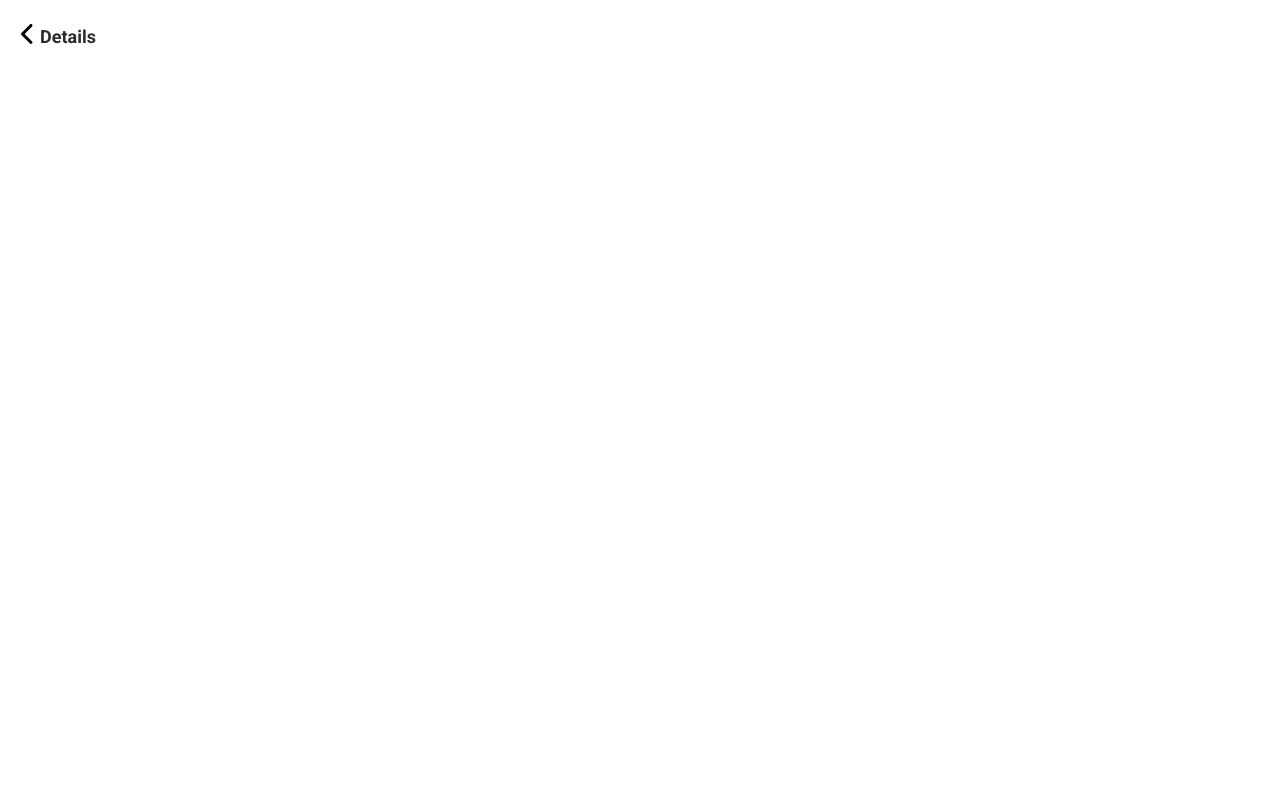
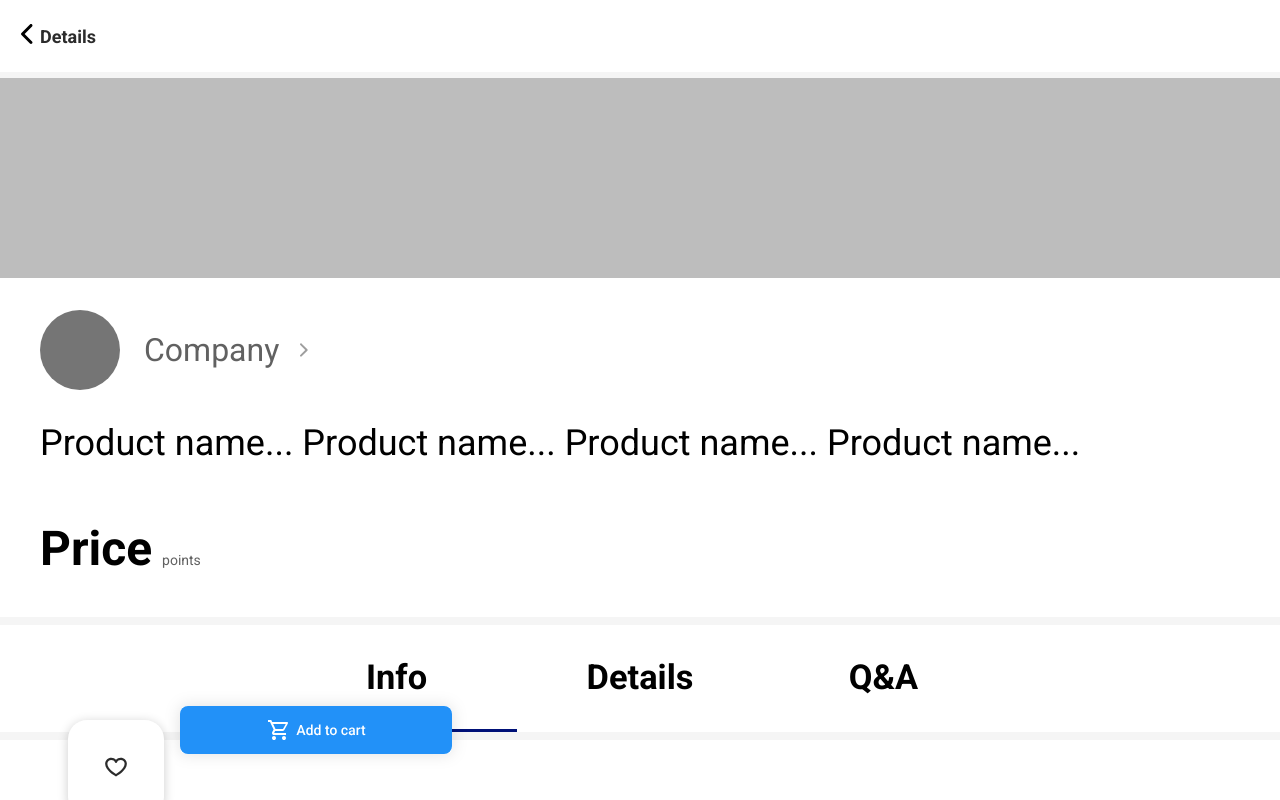
Before and after one commit to rlagkdms/Matie-Frontend, a plain HTML site: page html/product-detail.html in a window 1280 px wide. Drawn offline with Linux system fonts and the light colour scheme; a web font is replaced by a local one.

Commit message:
💄 product-detail UI 완성

```diff
--- a/css/product-detail.css
+++ b/css/product-detail.css
@@ -0,0 +1,116 @@
+#wrap {
+  width: 100%;
+  height: 100%;
+}
+
+main {
+  position: relative;
+  height: 82.73vh;
+  background-color: var(--background-color);
+  overflow-y: scroll;
+  padding-top: 20px;
+  top: 7.27vh;
+}
+
+.detail-img {
+  width: 100%;
+  height: 25vh;
+  background-color: #bdbdbd;
+}
+
+.container-info {
+  padding-left: 1vmin;
+  background-color: white;
+  padding-bottom: 5vmin;
+}
+
+.container-company {
+  display: flex;
+  padding: 4vmin;
+}
+
+.company-image {
+  width: 10vmin;
+  height: 10vmin;
+  border-radius: 50%;
+  border: 0;
+  background-color: #757575;
+}
+
+.company {
+  display: inline-flex;
+  margin-left: 13vmin;
+  font-size: 4vmin;
+  color: #616161;
+}
+
+.company > img {
+  padding-left: 2vmin;
+}
+
+.info-text {
+  padding-left: 4vmin;
+  width: 90%;
+}
+
+.title {
+  font-size: 4.5vmin;
+}
+
+.point {
+  margin-top: 7vmin;
+}
+
+.price {
+  font-weight: bold;
+  font-size: 6vmin;
+}
+
+.price-point {
+  color: #616161;
+  margin-left: 0.8vmin;
+}
+
+.container-radio {
+  text-align: center;
+}
+
+.select {
+  margin-top: 1vmin;
+  padding-top: 4vmin;
+  text-align: center;
+  background-color: white;
+}
+
+.select input[type="radio"] {
+  display: none;
+}
+
+.select input[type="radio"] + label {
+  display: inline-block;
+  width: 30vmin;
+  height: 9vmin;
+  font-weight: bold;
+  font-size: 4.3vmin;
+}
+
+.select input[type="radio"]:checked + label {
+  border-bottom: 3px solid #001178;
+}
+
+.container-add {
+  display: inline-flex;
+  position: fixed;
+  bottom: -2vmin;
+  left: 8.5vmin;
+}
+
+.container-heart {
+  width: 12vmin;
+  height: 12vmin;
+  border-radius: 20%;
+  border: 0;
+  margin-top: 3.8vmin;
+  background-color: white;
+  box-shadow: 0px 2px 11px 0 rgba(0, 0, 0, 0.2);
+}
--- a/html/product-detail.html
+++ b/html/product-detail.html
@@ -1,5 +1,6 @@
 <!DOCTYPE html>
 <html lang="en">
+
 <head>
     <meta charset="UTF-8">
     <meta name="viewport" content="width=device-width, initial-scale=1.0">
@@ -7,20 +8,56 @@
     <link rel="stylesheet" href="../css/style.css">
     <link rel="stylesheet" href="../css/product-detail.css">
 </head>
+
 <body>
     <div id="wrap">
         <div class="tabbar">
             <span>
                 <svg xmlns="http://www.w3.org/2000/svg" width="24" height="24" viewBox="0 0 24 24" fill="none">
-                <path d="M16.0604 2.45401C16.3417 2.7353 16.4996 3.11676 16.4996 3.51451C16.4996 3.91226 16.3417 4.29372 16.0604 4.57501L8.63545 12L16.0604 19.425C16.3337 19.7079 16.4849 20.0868 16.4815 20.4801C16.478 20.8734 16.3203 21.2496 16.0422 21.5277C15.7641 21.8059 15.3878 21.9636 14.9946 21.967C14.6013 21.9704 14.2224 21.8192 13.9395 21.546L5.45395 13.0605C5.17274 12.7792 5.01477 12.3978 5.01477 12C5.01477 11.6023 5.17274 11.2208 5.45395 10.9395L13.9395 2.45401C14.2207 2.1728 14.6022 2.01483 15 2.01483C15.3977 2.01483 15.7792 2.1728 16.0604 2.45401Z" fill="black"/>
+                    <path
+                        d="M16.0604 2.45401C16.3417 2.7353 16.4996 3.11676 16.4996 3.51451C16.4996 3.91226 16.3417 4.29372 16.0604 4.57501L8.63545 12L16.0604 19.425C16.3337 19.7079 16.4849 20.0868 16.4815 20.4801C16.478 20.8734 16.3203 21.2496 16.0422 21.5277C15.7641 21.8059 15.3878 21.9636 14.9946 21.967C14.6013 21.9704 14.2224 21.8192 13.9395 21.546L5.45395 13.0605C5.17274 12.7792 5.01477 12.3978 5.01477 12C5.01477 11.6023 5.17274 11.2208 5.45395 10.9395L13.9395 2.45401C14.2207 2.1728 14.6022 2.01483 15 2.01483C15.3977 2.01483 15.7792 2.1728 16.0604 2.45401Z"
+                        fill="black" />
                 </svg>
             </span>
             <span>Details</span>
         </div>
         <main>
+            <div class="detail-img"></div>
+            <div class="container-info">
+                <div class="container-company">
+                    <button class="company-image"><label class="company">Company<img
+                                src="../img/ep_arrow-right-bold.svg" alt=""></label></button>
+                </div>
+
+                <div class="info-text">
+                    <span class="title">Product name... Product name... Product name... Product name... </span>
+                    <br>
+                    <p class="point">
+                        <span class="price">Price</span>
+                        <span class="price-point">points</span>
+                    </p>
+                </div>
+            </div>
+
+            <div class="container-radio">
+                <div class="select">
+                    <input type="radio" id="select1" name="product" value="Info" checked><label
+                        for="select1">Info</label>
+                    <input type="radio" id="select2" name="product" value="Details"><label for="select2">Details</label>
+                    <input type="radio" id="select3" name="product" value="Q&A"><label for="select3">Q&A</label>
+                </div>
+            </div>
+
+            <div class="container-add">
+                <button class="container-heart"><img src="../img/ph_heart-bold.svg" alt=""></button>
+                <div class="container-add-cart">
+                    <img src="../img/add-to-cart.svg" alt="">
+                </div>
+            </div>
 
         </main>
     </div>
 
 </body>
+
 </html>
```
Also changed, not shown: img/add-to-cart.svg (added), img/ep_arrow-right-bold.svg (added), img/ph_heart-bold.svg (added).
